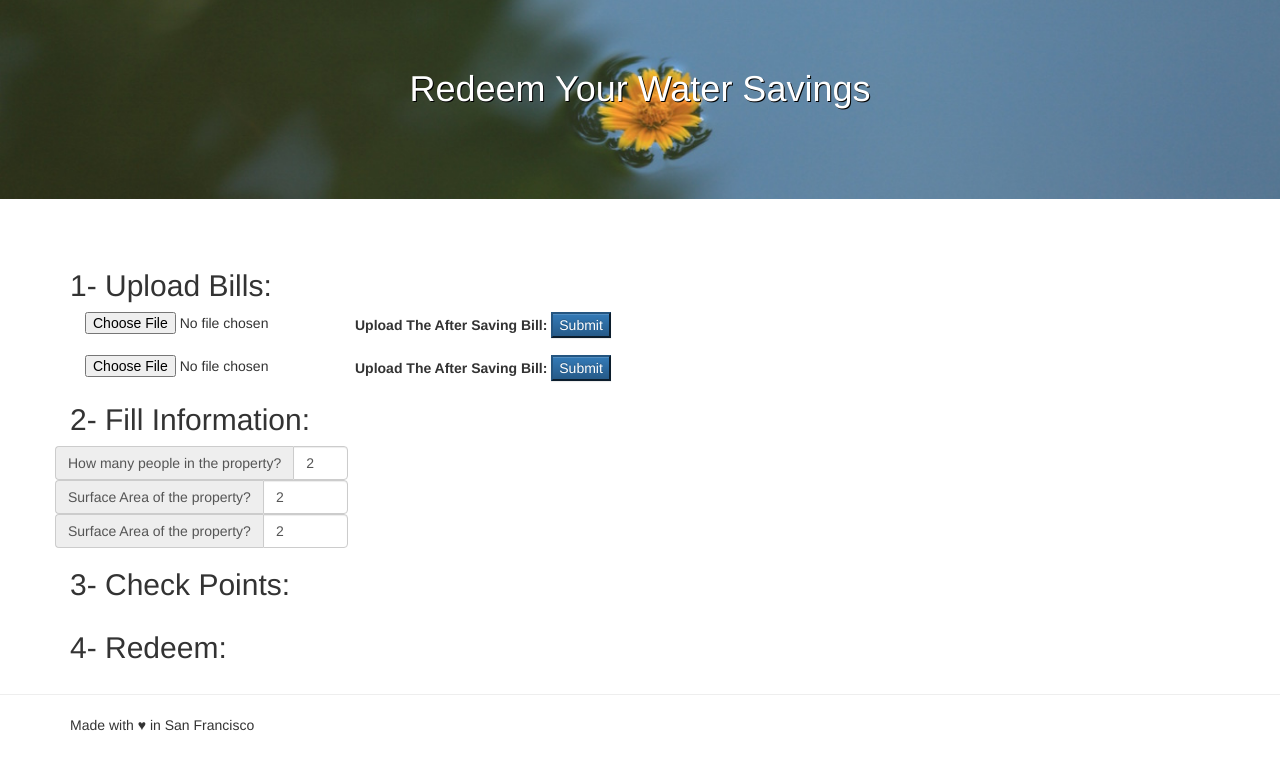
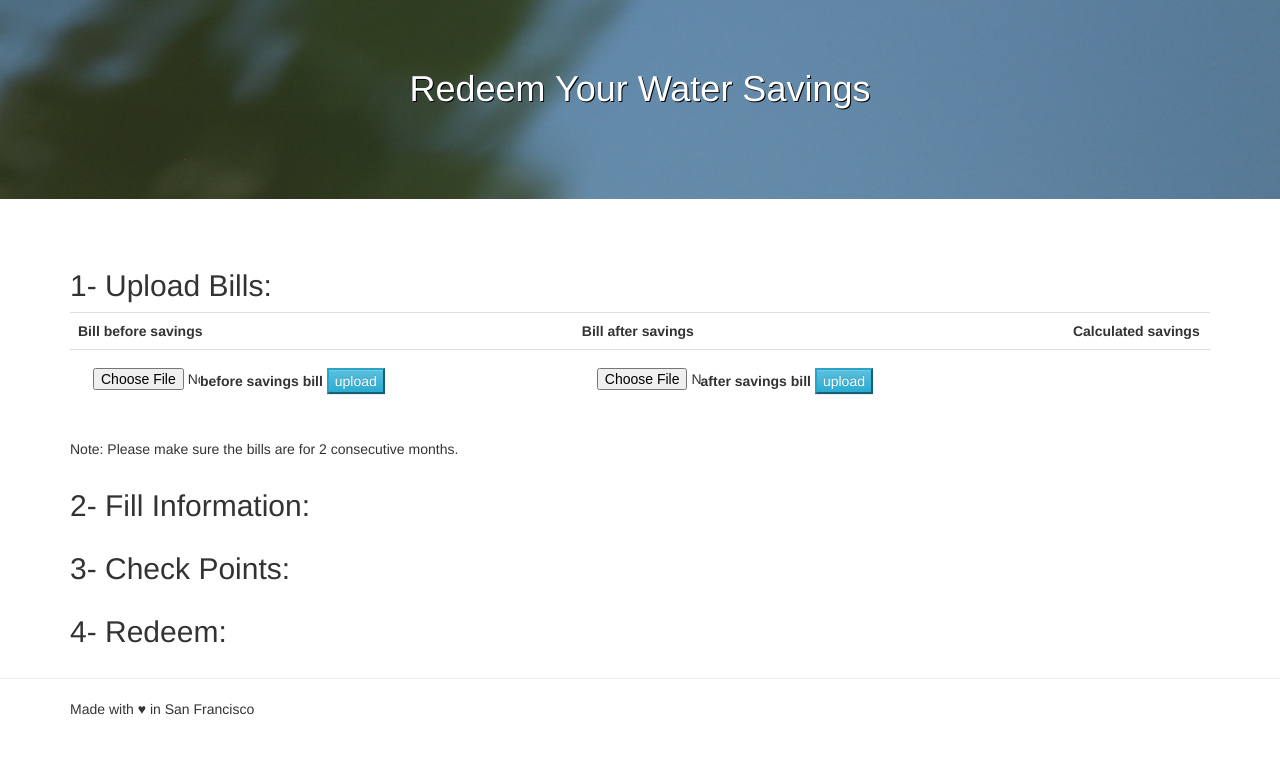
Before and after one commit to aladdine/redeem-the-savings, a PHP site: page /water-form.php in a window 1280 px wide. Shown: the part 51-816 px from the top of the page. After the commit the page ends 766 px from the top, so only its background shows below. Run offline with PHP 8.4, Linux system fonts and the light colour scheme; some libraries are stand-ins or nearby versions.

Commit message:
added water saving calculation

```diff
--- a/css/main.css
+++ b/css/main.css
@@ -67,6 +67,10 @@ body {
 	font-weight: bold;
 }
 
+.output {
+	font-weight: bold;
+}
+
 
 /* ==========================================================================
    Responsive
--- a/water-form.php
+++ b/water-form.php
@@ -12,29 +12,51 @@
 
 		<h2>1- Upload Bills:</h2>
 
+		<table class="table">
+		  <tr>
+		  	<th>Bill before savings</th>
+		  	<th>Bill after savings</th>
+		  	<th>Calculated savings </th>
+		  </tr>
 
-		<form id="air_tickets_form">
+		  <tr>
+		  	<td>
+					<form id="air_tickets_form_2">
+					  <div class="form-group-2">
+					    <p><input type="hidden" name="apikey" value="e1c97619-b755-4fb0-8fec-e06d8594962e"></p>
+					    <label for="air_tickets_2">before savings bill</label>
+					    <input class="col-md-3" type="file" id="air_tickets_2" name="file">
+					    <span><input  class="btn-info" value="upload" type="submit"></span>
+					  </div>
+				   	</form>
+				   	<div id="this-month-consumption"></div>
 
-		  <div class="form-group">
-		    <p><input type="hidden" name="apikey" value="e1c97619-b755-4fb0-8fec-e06d8594962e"></p>
-		    <label for="air_tickets">Upload The After Saving Bill:</label>
-		    <input class="col-md-3" type="file" id="air_tickets" name="file">
-		    <span><input  class="btn-primary" type="submit"></span>
-		  </div>
-	   </form>
+		  	</td>
+		  	<td>
+		  			<form id="air_tickets_form">
+					  <div class="form-group">
+					    <p><input type="hidden" name="apikey" value="e1c97619-b755-4fb0-8fec-e06d8594962e"></p>
+					    <label for="air_tickets">after savings bill</label>
+					    <input class="col-md-3" type="file" id="air_tickets" name="file">
+					    <span><input  class="btn-info" value="upload" type="submit"></span>
+					  </div>
+				   	</form>
+				   	<div id="this-month-consumption-2"></div>
+		  	</td>
+		  	<td> <div id="water-savings"></div> </td>
+		  </tr>
 
-	     <form id="air_tickets_form_2">
+       </table>
+       <p>Note: Please make sure the bills are for 2 consecutive months.</p>
 
-		  <div class="form-group-2">
-		    <p><input type="hidden" name="apikey" value="e1c97619-b755-4fb0-8fec-e06d8594962e"></p>
-		    <label for="air_tickets_2">Upload The After Saving Bill:</label>
-		    <input class="col-md-3" type="file" id="air_tickets_2" name="file">
-		    <span><input  class="btn-primary" type="submit"></span>
-		  </div>
-	   </form>
 
-          <div id="this-month-consumption"></div>
-          <div id="this-month-consumption-2"></div>
+
+
+
+
+
+
+
 
 
 
@@ -44,20 +66,7 @@
 
 		<h2>2- Fill Information:</h2>
 	<div class="row">
-		<div class="input-group col-md-3">
-	        <span class="input-group-addon" id="basic-addon1">How many people in the property?</span>
-	        <input type="number" class="form-control" value="2" aria-describedby="basic-addon1">
-        </div>
 
-        <div class="input-group col-md-3">
-	        <span class="input-group-addon" id="basic-addon2">Surface Area of the property?</span>
-	        <input type="number" class="form-control" value="2" aria-describedby="basic-addon1">
-        </div>
-
-        <div class="input-group col-md-3">
-	        <span class="input-group-addon" id="basic-addon3">Surface Area of the property?</span>
-	        <input type="number" class="form-control" value="2" aria-describedby="basic-addon1">
-        </div>
 
 	</div>
 
@@ -78,7 +87,7 @@
 
 
 <script>
- $("form#air_tickets_form").submit(function(event){
+ $("form#air_tickets_form_2").submit(function(event){
 
 	   //disable the default form submission
 		event.preventDefault();
@@ -111,16 +120,15 @@
         this_month_consumption = bill_content.match(/ gallons\) Total Water Use Comparison/g);
         consumption = bill_content.indexOf(this_month_consumption[0]);
         consumption = bill_content.substring(consumption - 5, consumption);
-        consumption = Number(consumption.replace(",",""));
-        console.log("cb: " + check_bill);
-        $("#this-month-consumption").html("<h4>Monthly consumption before saving: " + consumption + " gallons</h4>");
+        consumption_before = Number(consumption.replace(",",""));
+        $("#this-month-consumption").html("<p class='output'>Monthly consumption before saving: " + consumption_before + " gallons</p>");
         }
     }
   });
 
 });
 
- $("form#air_tickets_form_2").submit(function(event){
+ $("form#air_tickets_form").submit(function(event){
 
 	   //disable the default form submission
 		event.preventDefault();
@@ -151,10 +159,17 @@
         this_month_consumption = bill_content.match(/ gallons\) Total Water Use Comparison/g);
         consumption = bill_content.indexOf(this_month_consumption[0]);
         consumption = bill_content.substring(consumption - 5, consumption);
-        consumption = Number(consumption.replace(",",""));
+        consumption_after = Number(consumption.replace(",",""));
         console.log(consumption);
 
-        $("#this-month-consumption-2").html("<h4>Monthly consumption after saving: " + consumption + " gallons</h4>");
+        $("#this-month-consumption-2").html("<p class='output'>Monthly consumption after saving: " + consumption_after + " gallons</p>");
+
+
+        savings_gallons = consumption_before - consumption_after;
+
+        savings_percent = savings_gallons / consumption_before * 100;
+
+         $("#water-savings").html("<p class='output'>Your month to month savings are: " + savings_gallons + " gallons (" + savings_percent + "%)</p>");
     	}
 
     }
```
